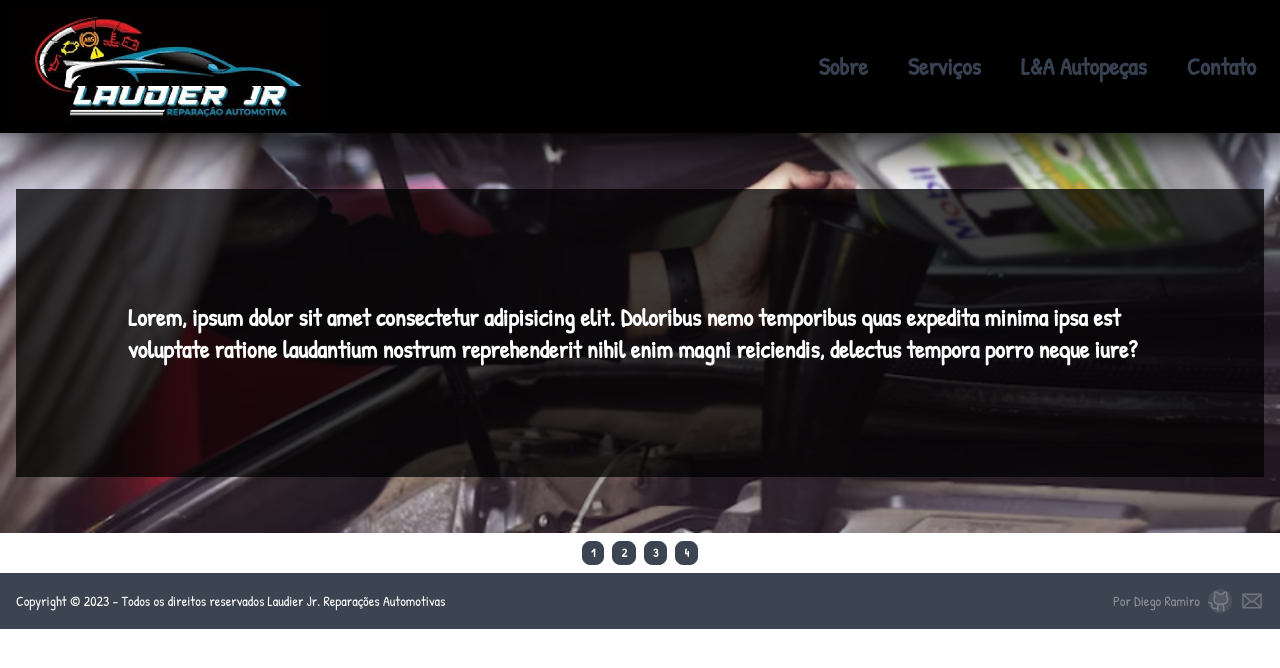
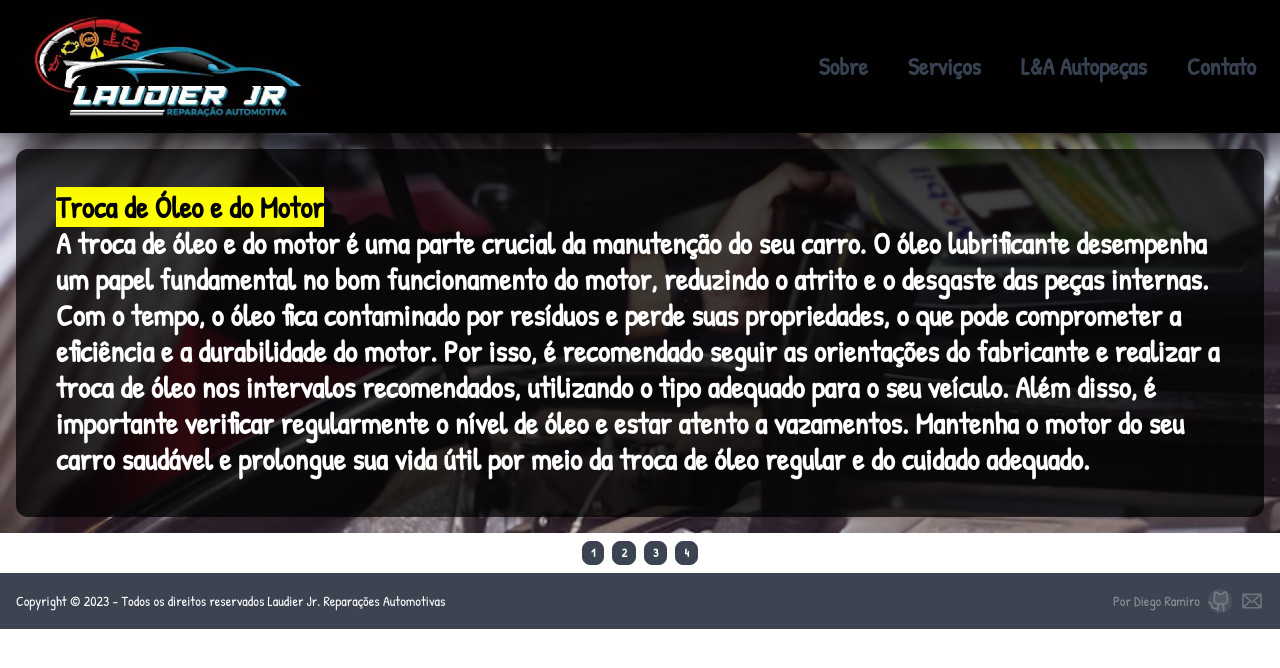
Before and after one commit to Diego-Girao/laudier-oficina, a React (Vite) app: page /repair in a window 1280 px wide. Shown: the top 668 px of the page. Built offline with nearby package versions, Linux system fonts and the light colour scheme.

Commit message:
Style add new text and organize carousel

```diff
--- a/src/routes/Repair/Repair.jsx
+++ b/src/routes/Repair/Repair.jsx
@@ -9,11 +9,20 @@ export default function Repair() {
 			<div className="carousel w-full">
 				<div id="item1" className="carousel-item w-full items-center">
 					<img src={thumb1} className="w-full relative" />
-					<p className="text-white text-base font-bold absolute bg-black bg-opacity-75 mx-4 md:text-2xl lg:p-16 xl:p-28">
-						Lorem, ipsum dolor sit amet consectetur adipisicing elit. Doloribus
-						nemo temporibus quas expedita minima ipsa est voluptate ratione
-						laudantium nostrum reprehenderit nihil enim magni reiciendis,
-						delectus tempora porro neque iure?
+					<p className="text-white text-base font-bold absolute bg-black bg-opacity-75 mx-4 rounded-xl md:text-lg lg:text-3xl lg:p-10">
+						<mark>Troca de Óleo e do Motor</mark>
+						<br />A troca de óleo e do motor é uma parte crucial da manutenção
+						do seu carro. O óleo lubrificante desempenha um papel fundamental no
+						bom funcionamento do motor, reduzindo o atrito e o desgaste das
+						peças internas. Com o tempo, o óleo fica contaminado por resíduos e
+						perde suas propriedades, o que pode comprometer a eficiência e a
+						durabilidade do motor. Por isso, é recomendado seguir as orientações
+						do fabricante e realizar a troca de óleo nos intervalos
+						recomendados, utilizando o tipo adequado para o seu veículo. Além
+						disso, é importante verificar regularmente o nível de óleo e estar
+						atento a vazamentos. Mantenha o motor do seu carro saudável e
+						prolongue sua vida útil por meio da troca de óleo regular e do
+						cuidado adequado.
 					</p>
 				</div>
 				<div id="item2" className="carousel-item w-full">
```
